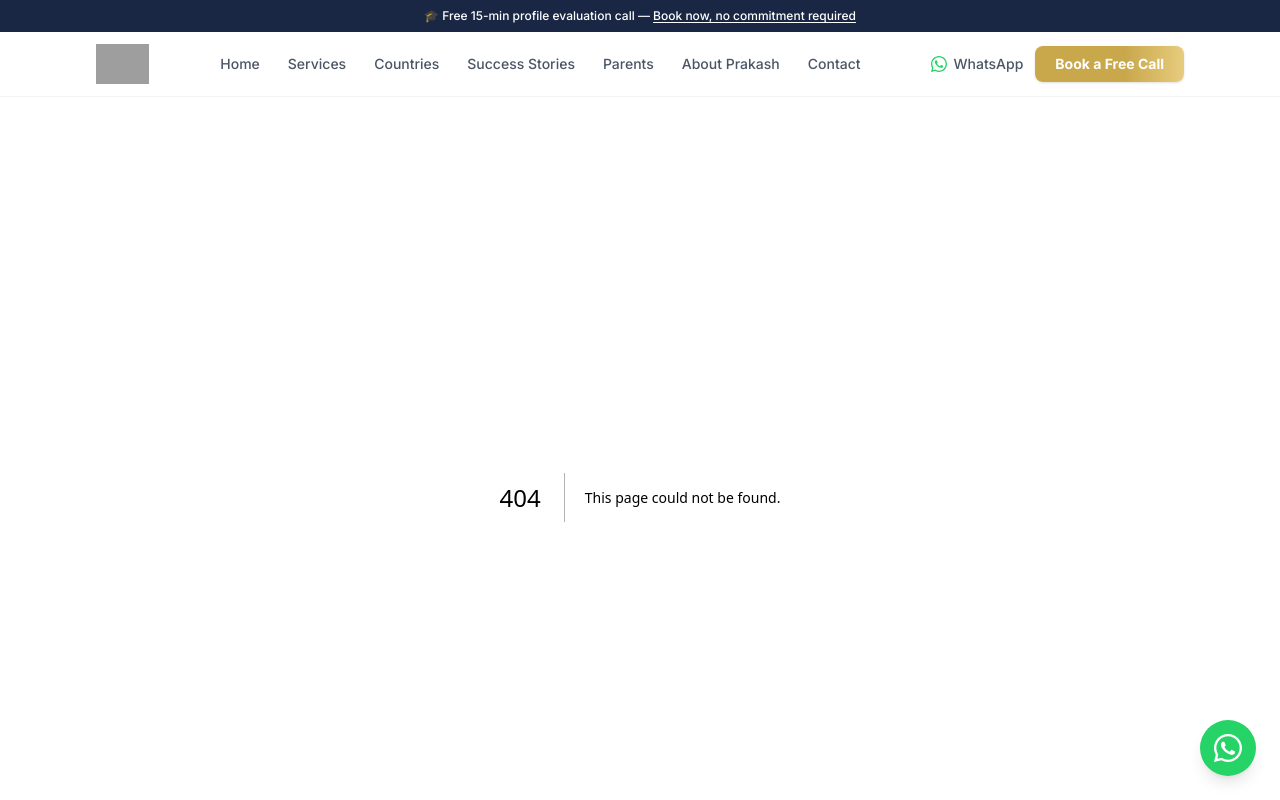
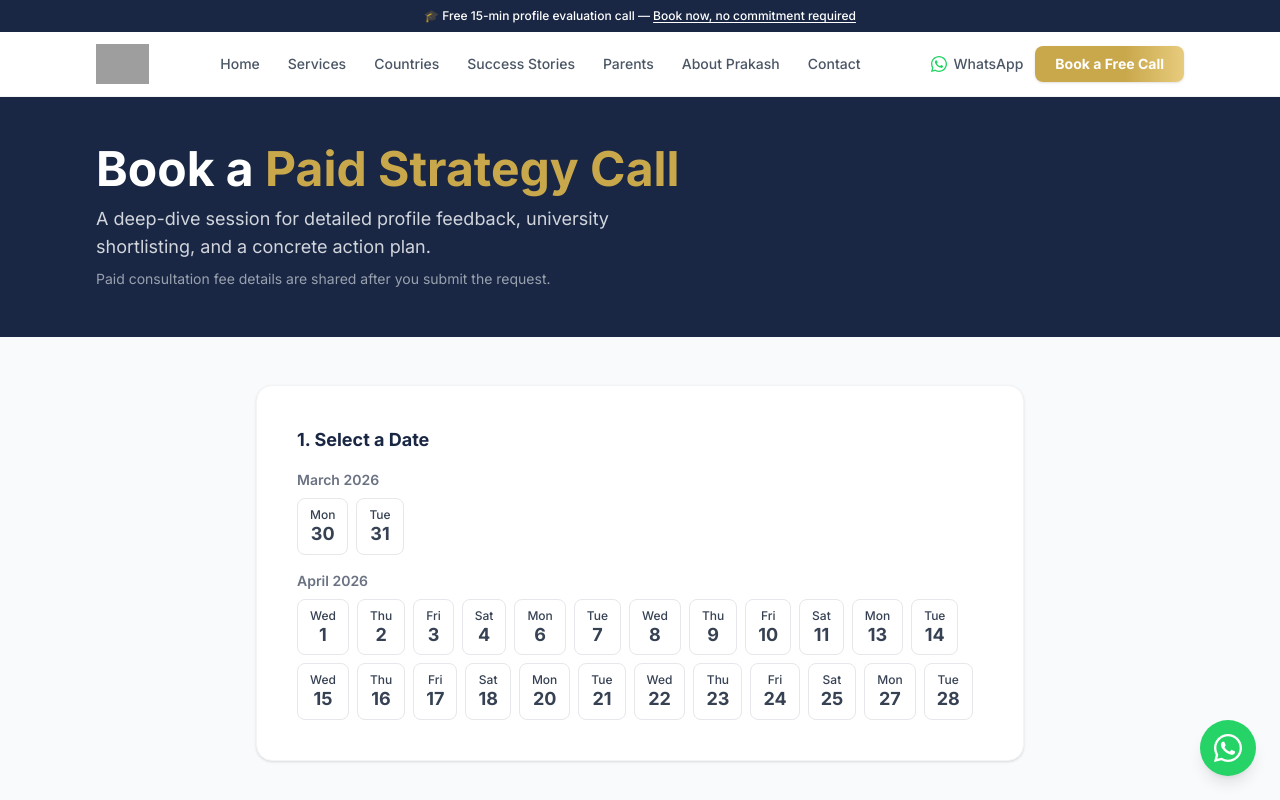
Before and after one commit to sopmaker/getadmissionabroad, a Next.js app: page /book-paid in a window 1280 px wide. Before the commit this address had no page. Shown: the top 800 px of the page. Built offline with nearby package versions, Linux system fonts and the light colour scheme; grey boxes are pictures that could not be loaded.

Commit message:
Fix booking db path and add paid call page
Agent-Logs-Url: https://github.com/sopmaker/getadmissionabroad/sessions/382507e5-b24f-4ca6-b66e-f35773755e19

Co-authored-by: sopmaker <131447596+sopmaker@users.noreply.github.com>

```diff
--- /dev/null
+++ b/app/book-paid/page.tsx
@@ -0,0 +1,37 @@
+import type { Metadata } from "next";
+import Container from "@/components/Container";
+import BookingForm from "@/components/BookingForm";
+
+export const metadata: Metadata = {
+  title: "Book a Paid Strategy Call with Prakash",
+  description:
+    "Book a paid deep-dive call with Prakash from Get Admission Abroad. Ideal for detailed profile review, shortlisting, and action planning.",
+};
+
+export default function BookPaidPage() {
+  return (
+    <>
+      <section className="bg-[#1a2744] text-white py-12">
+        <Container>
+          <h1 className="text-4xl md:text-5xl font-bold">
+            Book a <span className="text-[#c9a84c]">Paid Strategy Call</span>
+          </h1>
+          <p className="mt-3 text-lg text-gray-300 max-w-xl">
+            A deep-dive session for detailed profile feedback, university shortlisting, and a concrete action plan.
+          </p>
+          <p className="mt-2 text-sm text-gray-400">
+            Paid consultation fee details are shared after you submit the request.
+          </p>
+        </Container>
+      </section>
+
+      <section className="py-12 bg-gray-50">
+        <Container>
+          <div className="max-w-3xl mx-auto bg-white rounded-2xl shadow-sm border border-gray-100 p-6 md:p-10">
+            <BookingForm />
+          </div>
+        </Container>
+      </section>
+    </>
+  );
+}
--- a/app/page.tsx
+++ b/app/page.tsx
@@ -73,6 +73,12 @@ export default function HomePage() {
                   <svg className="w-4 h-4" fill="none" stroke="currentColor" strokeWidth={2} viewBox="0 0 24 24">
                     <path strokeLinecap="round" strokeLinejoin="round" d="M17 8l4 4m0 0l-4 4m4-4H3" />
                   </svg>
+                </Link>
+                <Link
+                  href="/book-paid"
+                  className="inline-flex items-center gap-2 px-7 py-3.5 border-2 border-[#c9a84c] text-[#c9a84c] font-semibold rounded-xl hover:bg-[#c9a84c]/10 transition-colors text-sm"
+                >
+                  Book a Paid Call
                 </Link>
                 <a
                   href={WHATSAPP}
@@ -729,6 +735,12 @@ export default function HomePage() {
               >
                 Book a Free Call
               </Link>
+              <Link
+                href="/book-paid"
+                className="px-8 py-4 border-2 border-[#c9a84c] text-[#c9a84c] font-semibold rounded-xl hover:bg-[#c9a84c]/10 transition-colors text-base"
+              >
+                Book a Paid Call
+              </Link>
               <a
                 href={WHATSAPP}
                 target="_blank"
--- a/lib/prisma.ts
+++ b/lib/prisma.ts
@@ -5,7 +5,7 @@ const globalForPrisma = globalThis as unknown as { prisma: PrismaClient };
 
 function createPrismaClient() {
   const adapter = new PrismaLibSql({
-    url: process.env.DATABASE_URL || "file:./prisma/dev.db",
+    url: process.env.DATABASE_URL || "file:./dev.db",
   });
   return new PrismaClient({ adapter });
 }
```
